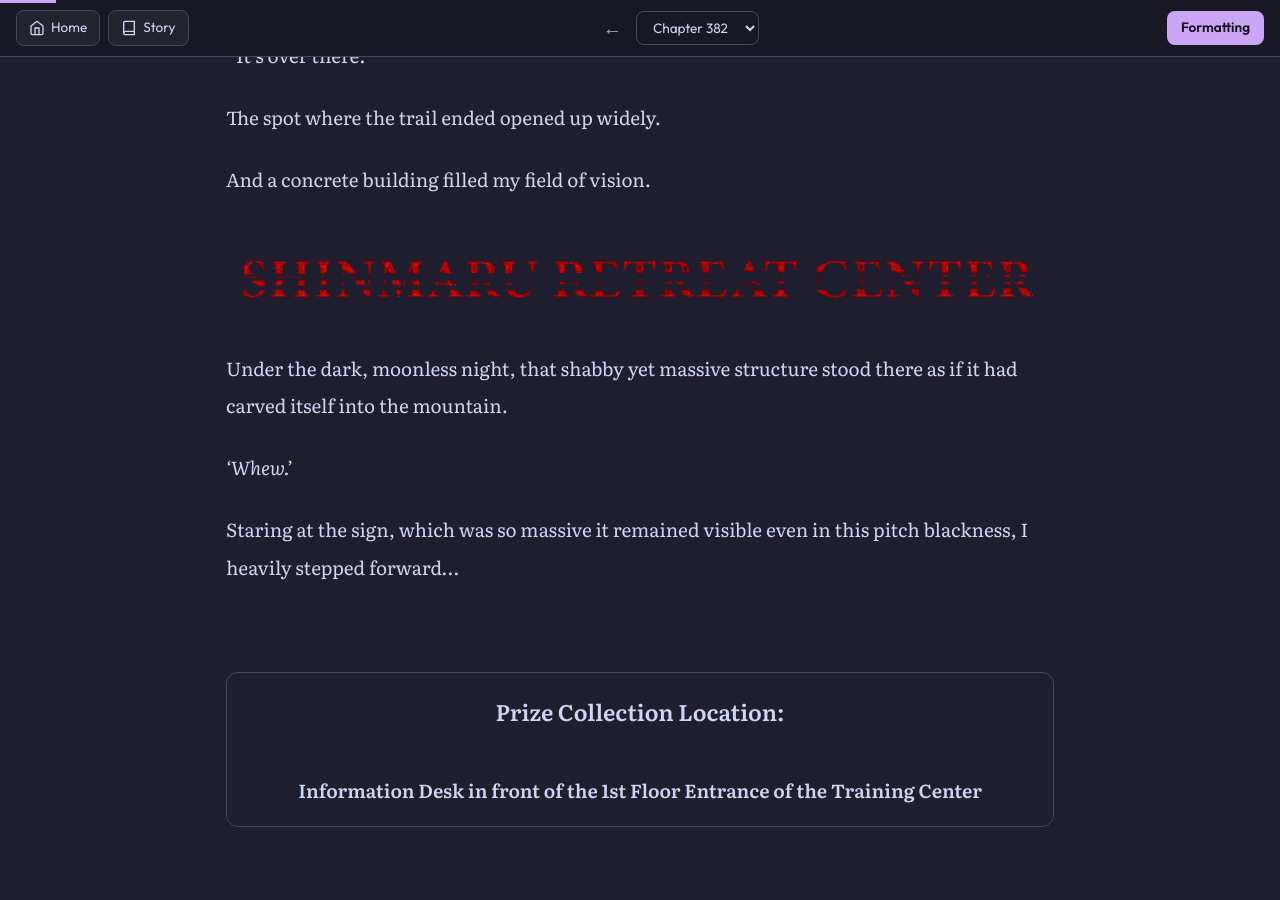
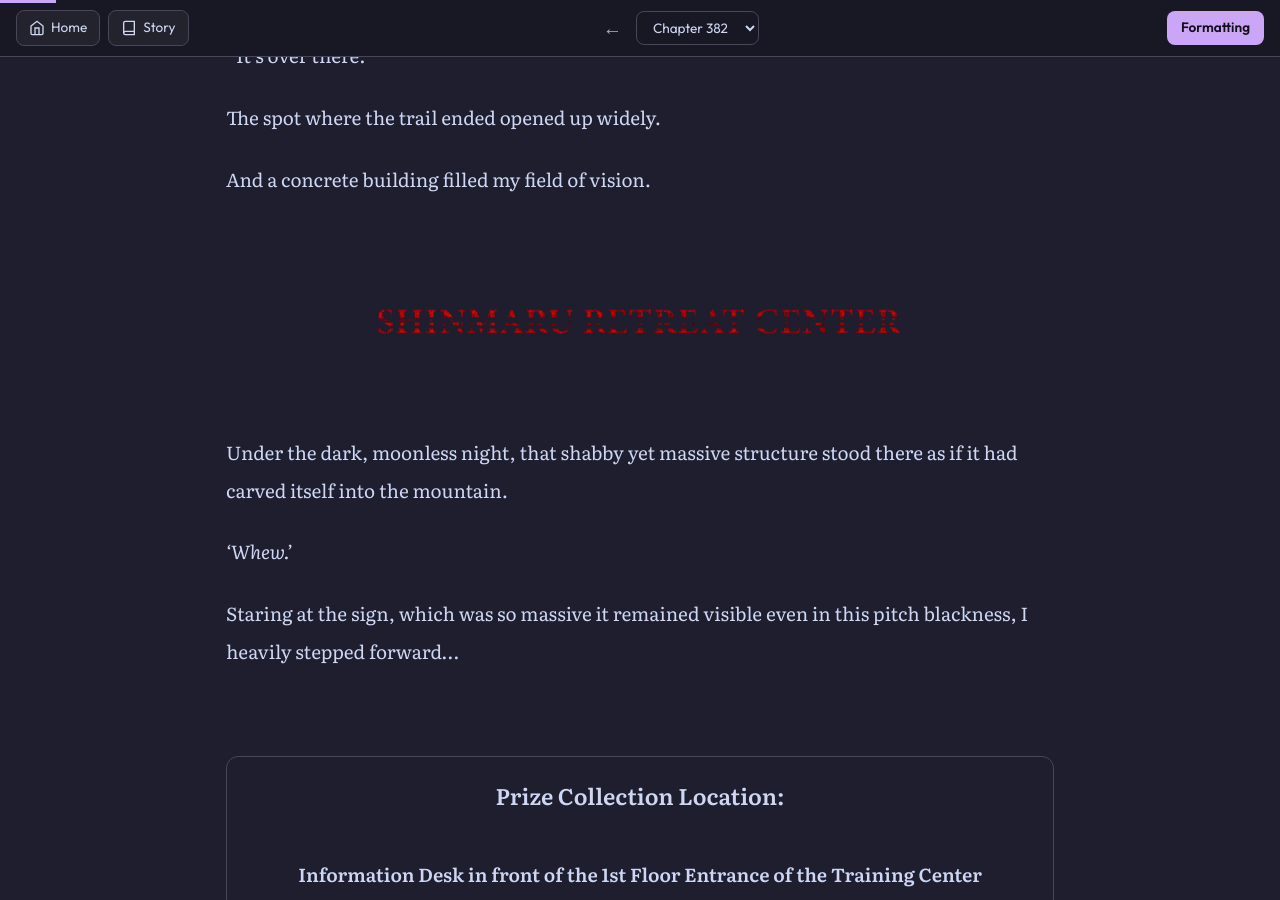
Before and after one commit to soleumn/soleumn.github.io, a Jekyll site: the page built from _chapters/gsgw/ch382.md, in a window 1280 px wide and 900 px high, scrolled down 1010 px. Built offline with Jekyll 4.4.1, drawn with Linux system fonts in a browser that asks for light colours; some web fonts are replaced; comment, search, counter and statistics services are not loaded.

Commit message:
Update ch382.md

```diff
--- a/_chapters/gsgw/ch382.md
+++ b/_chapters/gsgw/ch382.md
@@ -36,9 +36,13 @@ The spot where the trail ended opened up widely.
 
 And a concrete building filled my field of vision.
 
+<br>
+
 <div align="center">
-  <img alt="shinmaruretreatcenter" src="/assets/gsgw_images/shinmaru-retreat-center.png" width="1095" height="153">
+  <img alt="shinmaruretreatcenter" src="/assets/gsgw_images/shinmaru-retreat-center.png" width="547,5" height="76,5">
 </div>
+
+<br>
 
 Under the dark, moonless night, that shabby yet massive structure stood there as if it had carved itself into the mountain.
 
@@ -552,9 +556,13 @@ There was only one candidate.
 
 An element that continuously appeared on the signposts and was undeniably a part of this courage test course.
 
+<br>
+
 <div align="center">
-  <img alt="shinmaruretreatcenter" src="/assets/gsgw_images/shinmaru-retreat-center.png" width="1095" height="153">
+  <img alt="shinmaruretreatcenter" src="/assets/gsgw_images/shinmaru-retreat-center.png" width="547,5" height="76,5">
 </div>
+
+<br>
 
 Wow, this is genuinely driving me crazy.
 
```
